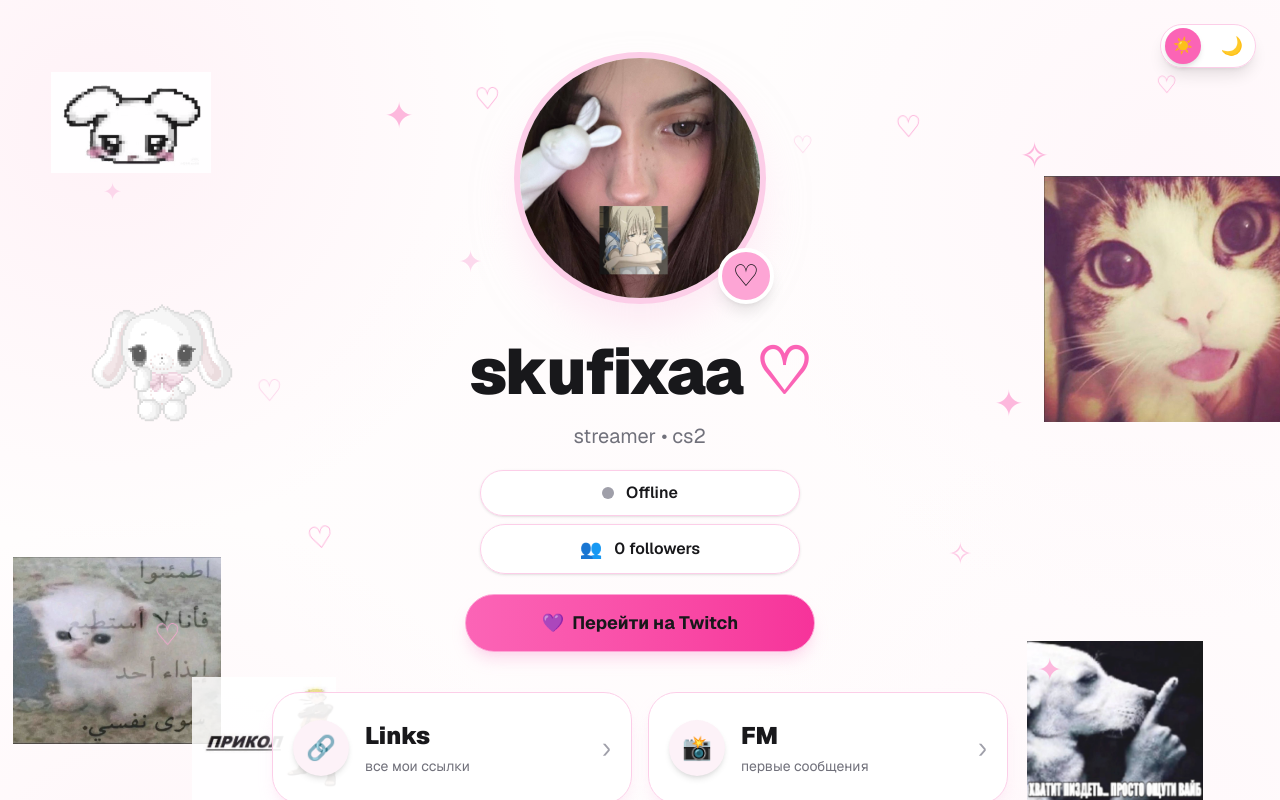
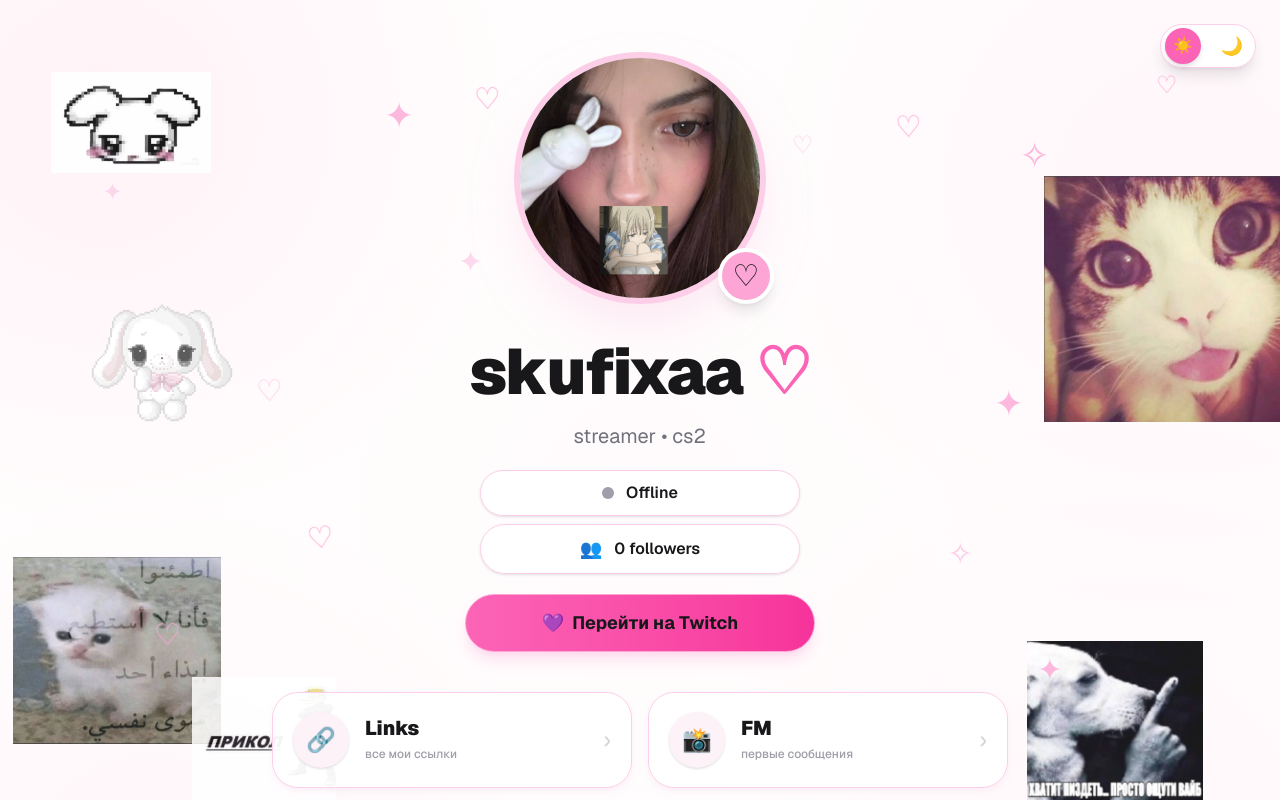
Before and after one commit to skufixa/skufixa-site, a Next.js app: page / in a window 1280 px wide. Shown: the top 800 px of the page. Built offline with nearby package versions, Linux system fonts and the light colour scheme; no server answers.

Commit message:
Улучшила карточки главной

```diff
--- a/components/LinkCards.tsx
+++ b/components/LinkCards.tsx
@@ -29,7 +29,21 @@ const cards = [
 
 export default function LinkCards() {
   return (
-    <section className="mx-auto mt-7 grid w-full max-w-3xl grid-cols-1 gap-4 px-5 pb-12 sm:mt-8 sm:grid-cols-2 sm:px-4">
+    <section
+      className="
+        mx-auto
+        mt-8
+        grid
+        w-full
+        max-w-3xl
+        grid-cols-1
+        gap-4
+        px-5
+        pb-12
+        sm:grid-cols-2
+        sm:px-4
+      "
+    >
       {cards.map((card, index) => (
         <div
           key={card.title}
@@ -43,42 +57,37 @@ export default function LinkCards() {
             className="
               group
               flex
-              min-h-[104px]
-              w-full
+              h-[96px]
               items-center
               justify-between
-              rounded-[28px]
+              rounded-[26px]
               border
               border-pink-200
-              bg-white/90
+              bg-white/95
               px-5
-              py-4
-              shadow-lg
-              shadow-pink-100/70
-              backdrop-blur-sm
-              transition
+              shadow-md
+              shadow-pink-100/50
+              transition-all
               duration-300
               hover:-translate-y-1
-              hover:scale-[1.02]
               hover:border-pink-300
               hover:shadow-xl
               active:scale-[0.98]
-              sm:min-h-[112px]
             "
           >
-            <div className="flex min-w-0 items-center gap-4">
+            <div className="flex items-center gap-4">
+
               <div
                 className="
                   flex
                   h-14
                   w-14
-                  shrink-0
                   items-center
                   justify-center
                   rounded-full
                   bg-pink-50
                   text-2xl
-                  shadow-md
+                  shadow-sm
                   transition
                   duration-300
                   group-hover:scale-110
@@ -88,20 +97,47 @@ export default function LinkCards() {
                 {card.icon}
               </div>
 
-              <div className="min-w-0">
-                <h2 className="text-xl font-black text-zinc-900 sm:text-2xl">
+
+              <div>
+                <h2
+                  className="
+                    text-xl
+                    font-black
+                    leading-none
+                    text-zinc-900
+                  "
+                >
                   {card.title}
                 </h2>
 
-                <p className="mt-1 text-sm text-zinc-500">
+                <p
+                  className="
+                    mt-2
+                    text-xs
+                    font-medium
+                    text-zinc-400
+                  "
+                >
                   {card.subtitle}
                 </p>
               </div>
+
             </div>
 
-            <span className="ml-3 shrink-0 text-3xl font-light text-zinc-400 transition duration-300 group-hover:translate-x-1 group-hover:text-pink-400">
+
+            <span
+              className="
+                text-2xl
+                text-zinc-300
+                transition
+                duration-300
+                group-hover:translate-x-1
+                group-hover:text-pink-400
+              "
+            >
               ›
             </span>
+
           </Link>
         </div>
       ))}
```
